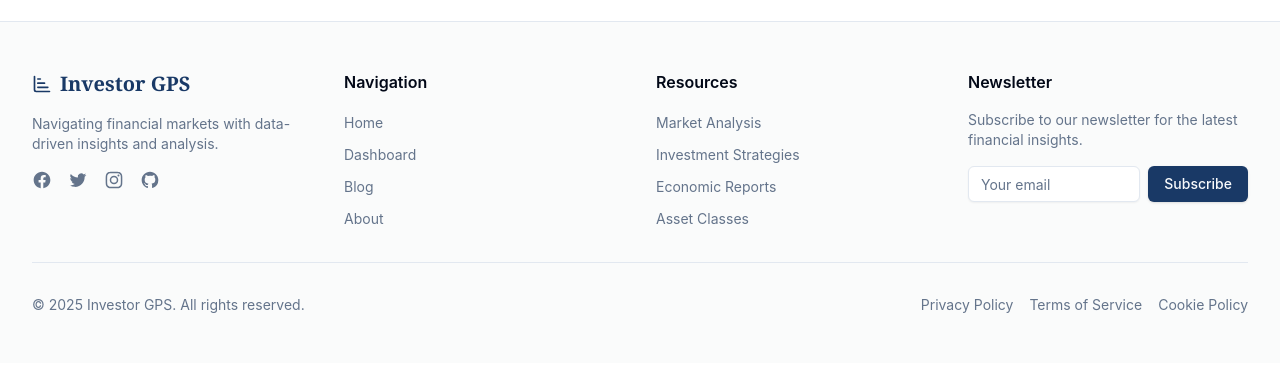
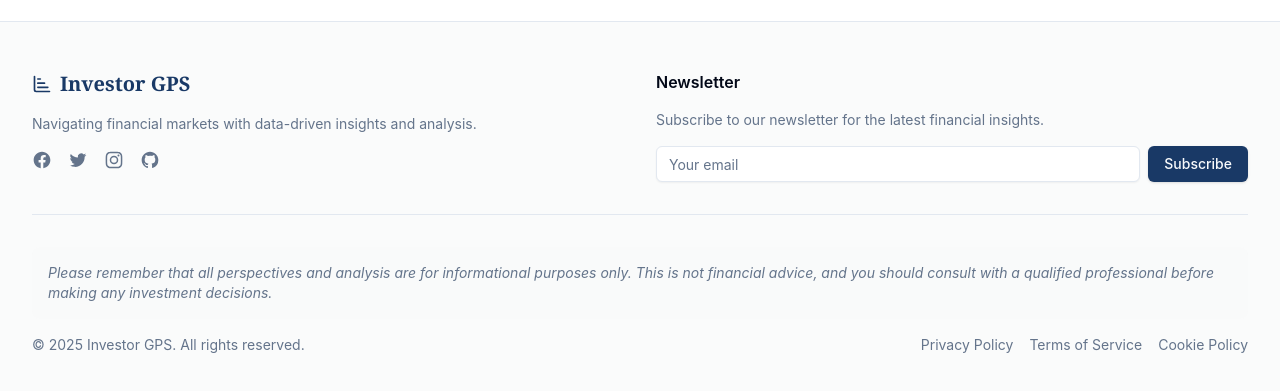
Before and after one commit to raghuchilukamari/investor-compass-blog, a React (Vite) app: page /blog in a window 1280 px wide. Shown: the part 2528-2919 px from the top of the page. Before the commit the page ends 2891 px from the top, so only its background shows below. Built offline with nearby package versions, Linux system fonts and the light colour scheme.

Commit message:
Remove navigation and resources from footer
Refactor footer to remove navigation and resources, add disclaimer.

```diff
--- a/src/components/layout/Footer.tsx
+++ b/src/components/layout/Footer.tsx
@@ -5,7 +5,7 @@ export default function Footer() {
   return (
     <footer className="border-t bg-secondary/40">
       <div className="container py-8 md:py-12">
-        <div className="grid grid-cols-1 md:grid-cols-4 gap-8">
+        <div className="grid grid-cols-1 md:grid-cols-2 gap-8">
           <div className="flex flex-col">
             <div className="flex items-center gap-2 mb-4">
               <ChartBarIncreasing className="h-5 w-5 text-primary" />
@@ -39,26 +39,6 @@ export default function Footer() {
           </div>
 
           <div>
-            <h3 className="text-base font-semibold mb-4">Navigation</h3>
-            <ul className="space-y-2">
-              <li><Link to="/" className="text-sm text-muted-foreground hover:text-primary">Home</Link></li>
-              <li><Link to="/dashboard" className="text-sm text-muted-foreground hover:text-primary">Dashboard</Link></li>
-              <li><Link to="/blog" className="text-sm text-muted-foreground hover:text-primary">Blog</Link></li>
-              <li><Link to="/about" className="text-sm text-muted-foreground hover:text-primary">About</Link></li>
-            </ul>
-          </div>
-
-          <div>
-            <h3 className="text-base font-semibold mb-4">Resources</h3>
-            <ul className="space-y-2">
-              <li><a href="#" className="text-sm text-muted-foreground hover:text-primary">Market Analysis</a></li>
-              <li><a href="#" className="text-sm text-muted-foreground hover:text-primary">Investment Strategies</a></li>
-              <li><a href="#" className="text-sm text-muted-foreground hover:text-primary">Economic Reports</a></li>
-              <li><a href="#" className="text-sm text-muted-foreground hover:text-primary">Asset Classes</a></li>
-            </ul>
-          </div>
-
-          <div>
             <h3 className="text-base font-semibold mb-4">Newsletter</h3>
             <p className="text-sm text-muted-foreground mb-4">
               Subscribe to our newsletter for the latest financial insights.
@@ -80,6 +60,13 @@ export default function Footer() {
         </div>
 
         <div className="border-t mt-8 pt-8">
+          <div className="flex flex-col space-y-4">
+            <div className="bg-secondary/20 p-4 rounded-lg">
+              <p className="text-sm text-muted-foreground italic">
+                Please remember that all perspectives and analysis are for informational purposes only. This is not financial advice, and you should consult with a qualified professional before making any investment decisions.
+              </p>
+            </div>
+
             <div className="flex flex-col md:flex-row justify-between items-center">
               <p className="text-sm text-muted-foreground">
                 © {new Date().getFullYear()} Investor GPS. All rights reserved.
@@ -92,6 +79,7 @@ export default function Footer() {
             </div>
           </div>
         </div>
+      </div>
     </footer>
   );
 }
```
Lines whose indentation alone changed are shown as unchanged.
